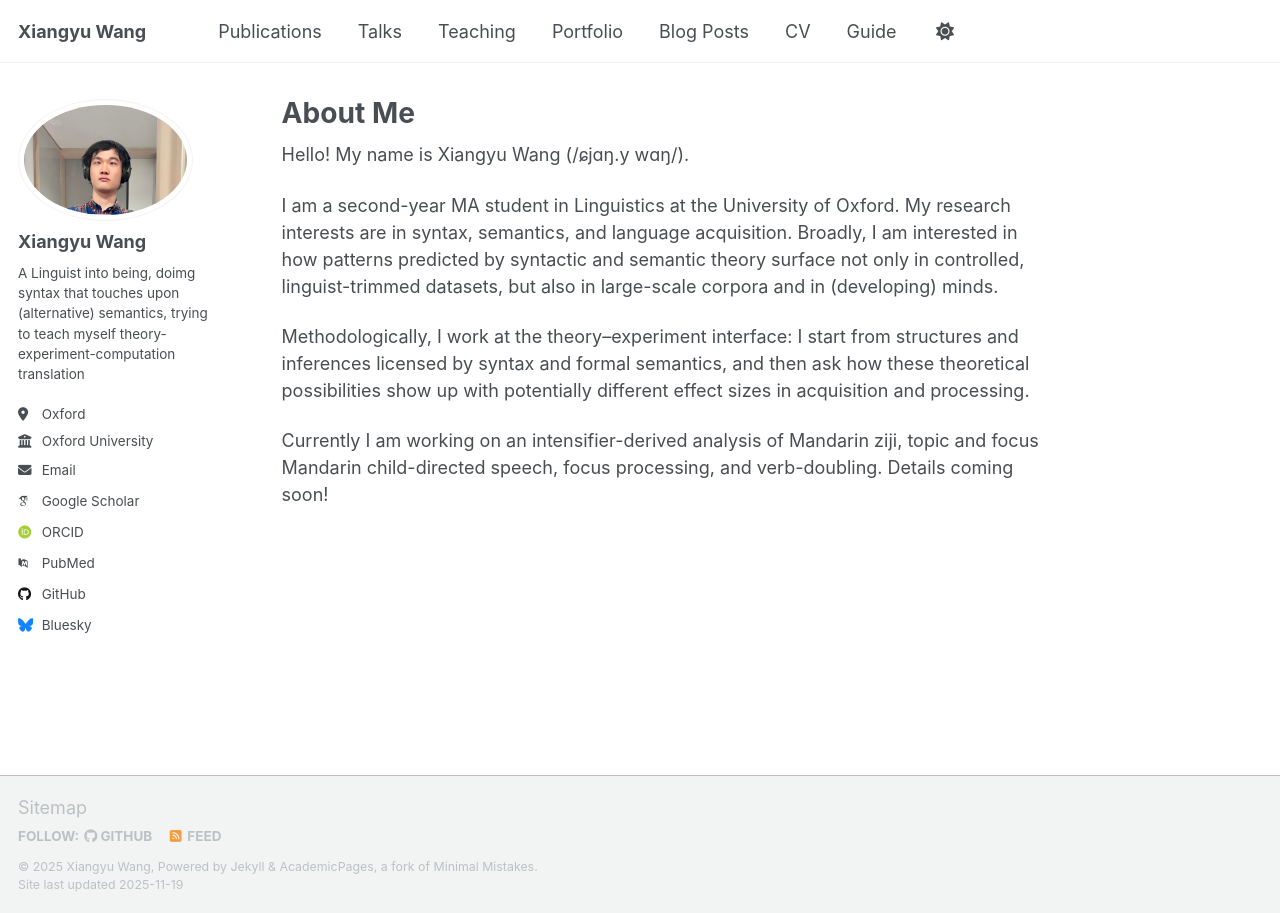
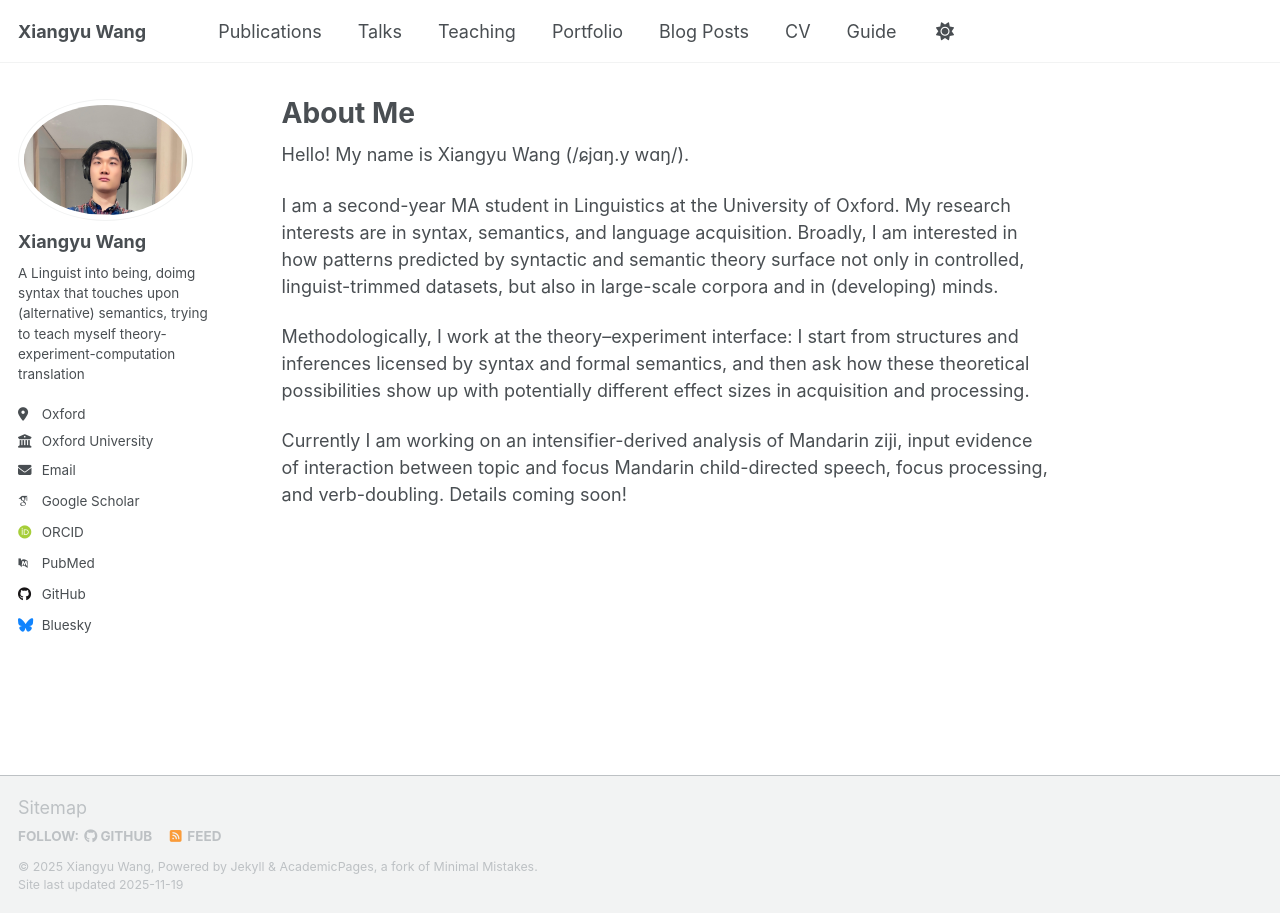
Before and after one commit to xiangyu-wang-linguistics/xiangyu-wang-linguistics.github.io, a Jekyll site: the page built from _pages/about.md, in a window 1280 px wide. Built offline with Jekyll 4.4.1, drawn with Linux system fonts in a browser that asks for light colours; some web fonts are replaced; a script that is not in the unit is left out.

Commit message:
Update about.md

```diff
--- a/_pages/about.md
+++ b/_pages/about.md
@@ -13,4 +13,4 @@ I am a second-year MA student in Linguistics at the University of Oxford. My res
 
 Methodologically, I work at the theory–experiment interface: I start from structures and inferences licensed by syntax and formal semantics, and then ask how these theoretical possibilities show up with potentially different effect sizes in acquisition and processing.
 
-Currently I am working on an intensifier-derived analysis of Mandarin ziji, topic and focus Mandarin child-directed speech, focus processing, and verb-doubling. Details coming soon!
+Currently I am working on an intensifier-derived analysis of Mandarin ziji, input evidence of interaction between topic and focus Mandarin child-directed speech, focus processing, and verb-doubling. Details coming soon!
```
